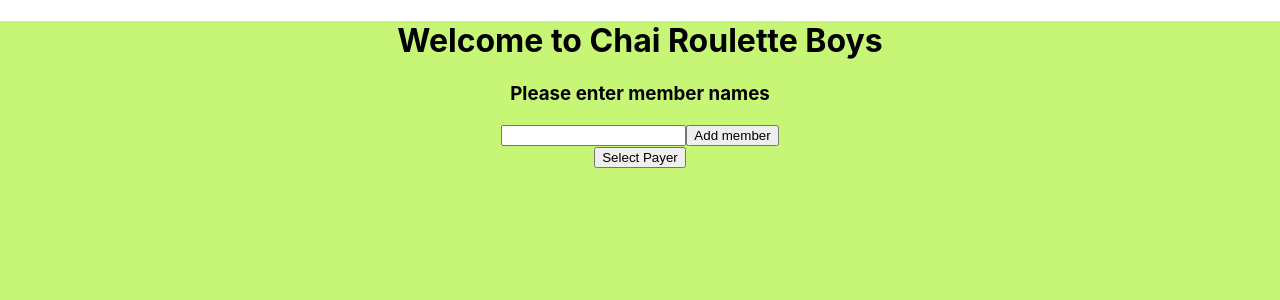
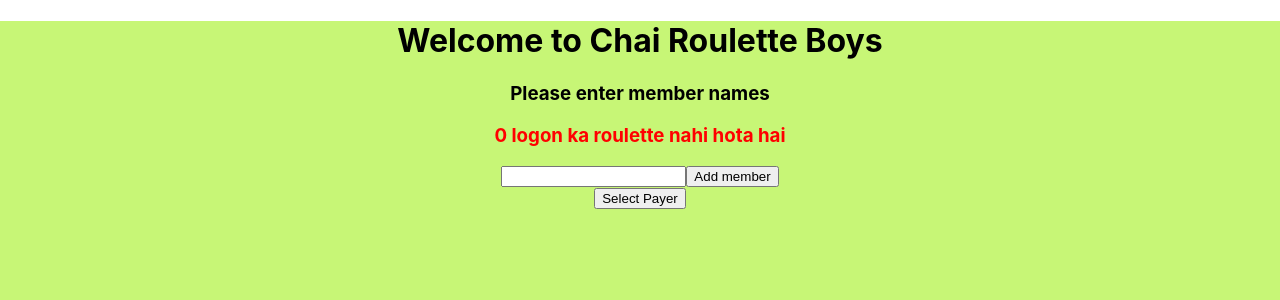
Before and after one commit to icecreamdroid/chai-roulette, a Next.js app: page / in a window 1280 px wide. Both pictures are taken after a click on the button "Select Payer". Shown: the top 300 px of the page. Built offline with nearby package versions, Linux system fonts and the light colour scheme.

Commit message:
added validations

```diff
--- a/components/Roulette.js
+++ b/components/Roulette.js
@@ -6,32 +6,46 @@ export const Roulette = () => {
   const [memberList, setMember] = useState([]);
   const [winner, setWinner] = useState();
   const [on , setSpinner] = useState(1);
-  const [displayGif,setDisplay] = useState(false);
+  const [displayGif,setDisplay] = useState(0);
+  const [errorMsg,setErrorMsg]=useState('');
 
   const addMember = (e) => {
     e.preventDefault();
-    setMember(memberList => [...memberList, e.target[0].value])
+    if(e.target[0].value){
+      setErrorMsg('');
+      setMember(memberList => [...memberList, e.target[0].value]);
+    }
+    else setErrorMsg('Naam to likh de')
   }
   useEffect(() => {
     inputRef.current.value = "";
   })
   const inputRef = useRef(null)
   const handleClick = (e) => {
-    const randomElement = memberList[Math.floor(Math.random() * memberList.length)];
-    setWinner(randomElement);
-    setSpinner(on+1);
+    if(memberList.length>1){
+      const randomElement = memberList[Math.floor(Math.random() * memberList.length)];
+      setWinner(randomElement);
+      setErrorMsg('')
+      setSpinner(on+1);
+    }
+    else{
+      setErrorMsg(`${memberList.length} logon ka roulette nahi hota hai`)
+    }
   }
   const setBackground = () => {
     var randomColor = Math.floor(Math.random() * 16777215).toString(16);
     return { background: '#' + randomColor }
   }
   const onReveal = ()=>{
-    setDisplay(true);
+    setDisplay(displayGif+1);
   }
   return (
     <div className={styles.background} style={setBackground()}>
       <h1 className={styles.title}>Welcome to Chai Roulette Boys</h1>
       <h3 className={styles.title}>Please enter member names</h3>
+      { errorMsg && <h3 className={styles.errorMsg}>
+          {errorMsg}
+        </h3>}
       <form className={styles.center} onSubmit={addMember}>
         <input type="text" ref={inputRef} />
         <button type="submit">Add member</button>
@@ -41,7 +55,7 @@ export const Roulette = () => {
       {/* {winner && <h1 className={styles.title}>Congrats {winner}, pay up now</h1>} */}
 
       {winner && <Spinner onReveal={onReveal} on={on} names={memberList} winner={winner}></Spinner>}
-      {displayGif && <Gifs></Gifs>}
+      {displayGif>0 && <Gifs displayKey={displayGif}></Gifs>}
     </div>
   )
 }
--- a/styles/Roulette.module.css
+++ b/styles/Roulette.module.css
@@ -13,3 +13,7 @@
     height: 100ch;
     width: 100vw;
 }
+.errorMsg{
+    color: red;
+    text-align: center;
+}
```
